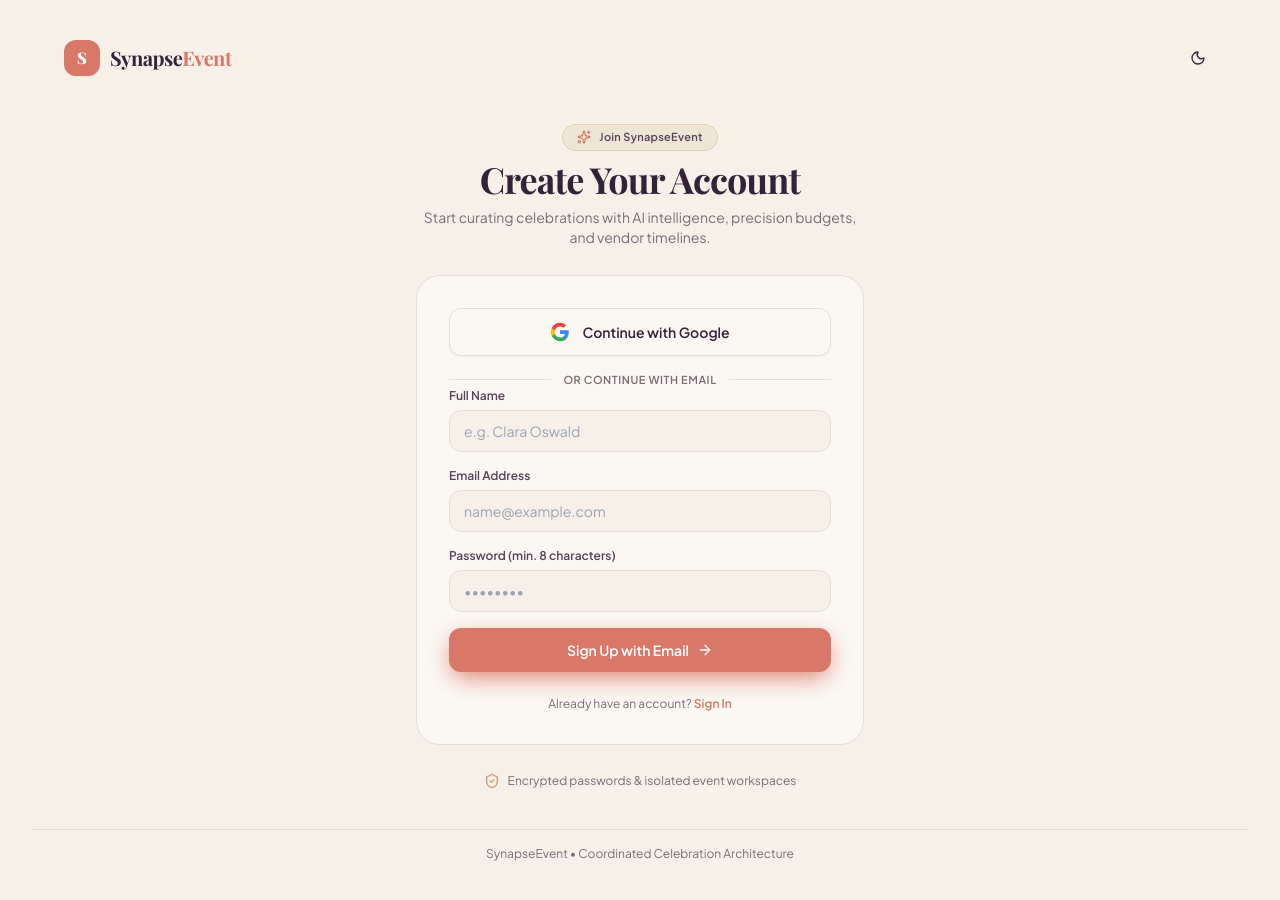
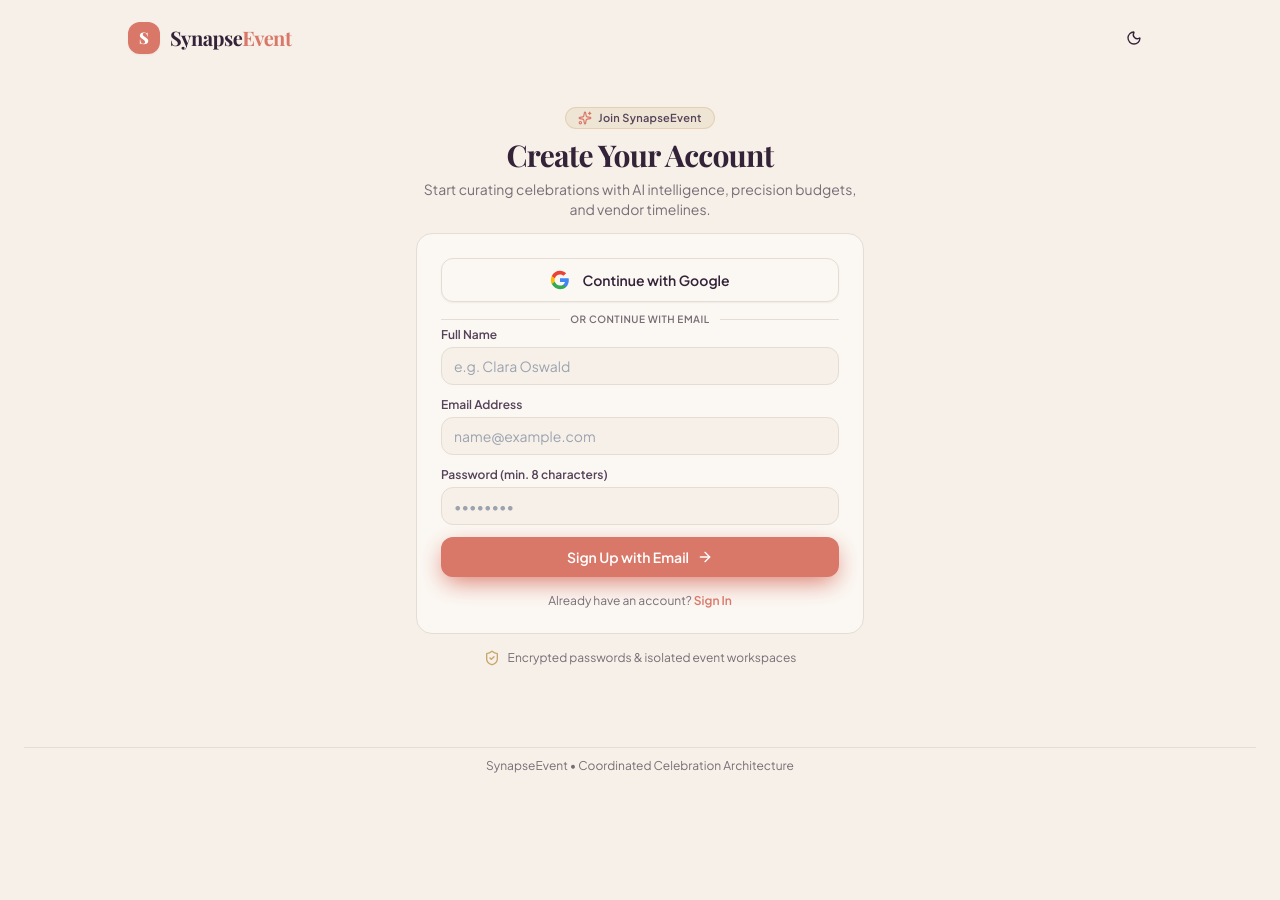
Before and after one commit to Shubham-singh1712/Synapse-event-, a Next.js app: page /sign-up in a window 1280 px wide. Shown: the top 900 px of the page. After the commit the page ends 800 px from the top, so only its background shows below. Built offline with nearby package versions, Linux system fonts and the light colour scheme; a web font is replaced by a local one.

Commit message:
fix(auth): optimize sign-in and sign-up spacing to fit completely within viewport

```diff
--- /dev/null
+++ b/src/app/not-found.tsx
@@ -0,0 +1,29 @@
+import Link from "next/link";
+import { ArrowLeft } from "lucide-react";
+
+export default function NotFound() {
+  return (
+    <div className="min-h-screen bg-page text-primary flex flex-col items-center justify-center p-6 text-center">
+      <div className="max-w-md w-full space-y-4">
+        <div className="w-12 h-12 rounded-2xl bg-coral/10 text-coral flex items-center justify-center mx-auto text-xl font-bold font-serif">
+          404
+        </div>
+        <h1 className="font-serif text-3xl font-bold tracking-tight text-primary">
+          Celebration Not Found
+        </h1>
+        <p className="text-sm text-muted">
+          The page or celebration workspace you are looking for does not exist or has been moved.
+        </p>
+        <div className="pt-2">
+          <Link
+            href="/"
+            className="inline-flex items-center gap-2 px-5 py-2.5 rounded-xl bg-coral hover:bg-coral-hover text-white text-sm font-semibold transition shadow-coral"
+          >
+            <ArrowLeft className="w-4 h-4" />
+            <span>Return to Home</span>
+          </Link>
+        </div>
+      </div>
+    </div>
+  );
+}
--- a/src/app/sign-up/page.tsx
+++ b/src/app/sign-up/page.tsx
@@ -103,22 +103,22 @@ function SignUpContent() {
   };
 
   return (
-    <div className="max-w-md mx-auto w-full py-10 space-y-7">
+    <div className="max-w-md mx-auto w-full my-auto py-2 sm:py-3 space-y-3 sm:space-y-3.5">
       {/* Header branding */}
-      <div className="text-center space-y-2">
-        <div className="inline-flex items-center gap-2 px-3.5 py-1 rounded-full bg-champagne/15 border border-champagne/30 text-[11px] font-semibold text-secondary tracking-wide">
+      <div className="text-center space-y-1 sm:space-y-1.5">
+        <div className="inline-flex items-center gap-1.5 px-3 py-0.5 rounded-full bg-champagne/15 border border-champagne/30 text-[11px] font-semibold text-secondary tracking-wide">
           <Sparkles className="w-3.5 h-3.5 text-coral" />
           <span>Join SynapseEvent</span>
         </div>
-        <h1 className="font-serif text-3xl sm:text-4xl font-bold text-primary tracking-tight">
+        <h1 className="font-serif text-2xl sm:text-3xl font-bold text-primary tracking-tight">
           Create Your Account
         </h1>
-        <p className="text-sm text-muted">
+        <p className="text-xs sm:text-sm text-muted">
           Start curating celebrations with AI intelligence, precision budgets, and vendor timelines.
         </p>
 
         {validArchetype && (
-          <div className="mt-3 bg-coral/10 border border-coral/20 rounded-2xl py-2 px-3 text-xs text-center text-primary font-medium">
+          <div className="mt-2 bg-coral/10 border border-coral/20 rounded-xl py-1 px-3 text-xs text-center text-primary font-medium">
             Sign up to start planning your{" "}
             <span className="font-bold text-coral capitalize">{validArchetype.toLowerCase()}</span> celebration
           </div>
@@ -127,7 +127,7 @@ function SignUpContent() {
 
       {/* Google OAuth Configuration Notice */}
       {isGoogleUnconfigured && (
-        <div className="bg-amber-500/10 border border-amber-500/30 rounded-2xl p-4 text-xs space-y-2 animate-in fade-in duration-200">
+        <div className="bg-amber-500/10 border border-amber-500/30 rounded-xl p-3 text-xs space-y-1.5 animate-in fade-in duration-200">
           <div className="flex items-center gap-2 text-amber-600 dark:text-amber-400 font-semibold">
             <Settings className="w-4 h-4 shrink-0" />
             <span>Google OAuth Setup Required</span>
@@ -148,7 +148,7 @@ function SignUpContent() {
 
       {/* Database Unprovisioned Notice */}
       {isDbUnprovisioned && !isGoogleUnconfigured && (
-        <div className="bg-amber-500/10 border border-amber-500/30 rounded-2xl p-4 text-xs space-y-2">
+        <div className="bg-amber-500/10 border border-amber-500/30 rounded-xl p-3 text-xs space-y-1.5">
           <div className="flex items-center gap-2 text-amber-600 dark:text-amber-400 font-semibold">
             <Database className="w-4 h-4 shrink-0" />
             <span>Database Persistence Unprovisioned</span>
@@ -168,36 +168,36 @@ function SignUpContent() {
 
       {/* General Error message */}
       {errorMsg && !isDbUnprovisioned && !isGoogleUnconfigured && (
-        <div className="bg-red-500/10 border border-red-500/30 rounded-2xl p-4 text-xs text-red-600 dark:text-red-300 flex items-center gap-2.5">
+        <div className="bg-red-500/10 border border-red-500/30 rounded-xl p-3 text-xs text-red-600 dark:text-red-300 flex items-center gap-2">
           <AlertTriangle className="w-4 h-4 shrink-0 text-red-500" />
           <span className="font-medium">{errorMsg}</span>
         </div>
       )}
 
       {/* Form Card */}
-      <div className="bg-surface border border-border rounded-3xl p-6 sm:p-8 shadow-soft transition-colors">
+      <div className="bg-surface border border-border rounded-2xl p-4 sm:p-6 shadow-soft transition-colors">
         {/* 1. Google OAuth Option */}
-        <div className="space-y-4">
+        <div className="space-y-2.5">
           <GoogleSignInButton
             text="Continue with Google"
             returnUrl={safeDestination !== "/dashboard" ? safeDestination : undefined}
           />
 
           {/* Visual Divider */}
-          <div className="relative flex items-center justify-center my-5">
+          <div className="relative flex items-center justify-center my-2.5 sm:my-3">
             <div className="absolute inset-0 flex items-center">
               <div className="w-full border-t border-border" />
             </div>
-            <span className="relative bg-surface px-3 text-[11px] font-semibold tracking-wider text-muted uppercase">
+            <span className="relative bg-surface px-2.5 text-[10px] font-semibold tracking-wider text-muted uppercase">
               OR CONTINUE WITH EMAIL
             </span>
           </div>
         </div>
 
         {/* 2. Email & Password Registration Form */}
-        <form onSubmit={handleSubmit} className="space-y-4">
+        <form onSubmit={handleSubmit} className="space-y-2.5 sm:space-y-3">
           <div>
-            <label className="block text-xs font-semibold text-secondary mb-1.5" htmlFor="name">
+            <label className="block text-xs font-semibold text-secondary mb-1" htmlFor="name">
               Full Name
             </label>
             <input
@@ -207,12 +207,12 @@ function SignUpContent() {
               onChange={(e) => setName(e.target.value)}
               placeholder="e.g. Clara Oswald"
               required
-              className="w-full bg-page border border-border rounded-xl px-3.5 py-2.5 text-sm text-primary placeholder:text-muted/60 focus:outline-none focus:border-coral focus:ring-1 focus:ring-coral transition"
+              className="w-full bg-page border border-border rounded-xl px-3 py-2 text-sm text-primary placeholder:text-muted/60 focus:outline-none focus:border-coral focus:ring-1 focus:ring-coral transition"
             />
           </div>
 
           <div>
-            <label className="block text-xs font-semibold text-secondary mb-1.5" htmlFor="email">
+            <label className="block text-xs font-semibold text-secondary mb-1" htmlFor="email">
               Email Address
             </label>
             <input
@@ -222,12 +222,12 @@ function SignUpContent() {
               onChange={(e) => setEmail(e.target.value)}
               placeholder="name@example.com"
               required
-              className="w-full bg-page border border-border rounded-xl px-3.5 py-2.5 text-sm text-primary placeholder:text-muted/60 focus:outline-none focus:border-coral focus:ring-1 focus:ring-coral transition"
+              className="w-full bg-page border border-border rounded-xl px-3 py-2 text-sm text-primary placeholder:text-muted/60 focus:outline-none focus:border-coral focus:ring-1 focus:ring-coral transition"
             />
           </div>
 
           <div>
-            <label className="block text-xs font-semibold text-secondary mb-1.5" htmlFor="password">
+            <label className="block text-xs font-semibold text-secondary mb-1" htmlFor="password">
               Password (min. 8 characters)
             </label>
             <input
@@ -238,7 +238,7 @@ function SignUpContent() {
               placeholder="••••••••"
               minLength={8}
               required
-              className="w-full bg-page border border-border rounded-xl px-3.5 py-2.5 text-sm text-primary placeholder:text-muted/60 focus:outline-none focus:border-coral focus:ring-1 focus:ring-coral transition"
+              className="w-full bg-page border border-border rounded-xl px-3 py-2 text-sm text-primary placeholder:text-muted/60 focus:outline-none focus:border-coral focus:ring-1 focus:ring-coral transition"
             />
           </div>
 
@@ -246,7 +246,7 @@ function SignUpContent() {
             type="submit"
             id="sign-up-submit-btn"
             disabled={isLoading}
-            className="w-full py-3 rounded-xl bg-coral hover:bg-coral-hover disabled:opacity-50 text-white font-semibold text-sm shadow-coral transition flex items-center justify-center gap-2 mt-2"
+            className="w-full py-2.5 rounded-xl bg-coral hover:bg-coral-hover disabled:opacity-50 text-white font-semibold text-sm shadow-coral transition flex items-center justify-center gap-2 mt-1"
           >
             {isLoading ? (
               <span>Creating account...</span>
@@ -258,7 +258,7 @@ function SignUpContent() {
             )}
           </button>
 
-          <p className="text-center text-xs text-muted pt-2">
+          <p className="text-center text-xs text-muted pt-1">
             Already have an account?{" "}
             <Link
               href={buildAuthRedirectUrl(typeParam, returnUrlParam, "/sign-in")}
@@ -270,7 +270,7 @@ function SignUpContent() {
         </form>
       </div>
 
-      <div className="flex items-center justify-center gap-2 text-xs text-muted">
+      <div className="flex items-center justify-center gap-2 text-[11px] sm:text-xs text-muted pt-0.5">
         <ShieldCheck className="w-4 h-4 text-champagne" />
         <span>Encrypted passwords & isolated event workspaces</span>
       </div>
@@ -280,25 +280,25 @@ function SignUpContent() {
 
 export default function SignUpPage() {
   return (
-    <div className="min-h-screen bg-page text-primary flex flex-col justify-between p-4 sm:p-8 transition-colors">
+    <div className="min-h-screen bg-page text-primary flex flex-col justify-between px-4 py-3 sm:px-6 sm:py-4 transition-colors">
       {/* Top Bar with brand & theme toggle */}
-      <div className="max-w-6xl mx-auto w-full flex items-center justify-between py-2">
+      <div className="max-w-5xl mx-auto w-full flex items-center justify-between py-1">
         <Link href="/" className="inline-flex items-center gap-2.5 group" aria-label="SynapseEvent Home">
-          <div className="w-9 h-9 rounded-xl bg-coral flex items-center justify-center text-white font-serif font-black shadow-sm group-hover:scale-105 transition">
+          <div className="w-8 h-8 rounded-xl bg-coral flex items-center justify-center text-white font-serif font-black shadow-sm group-hover:scale-105 transition text-base">
             S
           </div>
-          <span className="font-serif text-xl font-bold tracking-tight text-primary">
+          <span className="font-serif text-lg sm:text-xl font-bold tracking-tight text-primary">
             Synapse<span className="text-coral">Event</span>
           </span>
         </Link>
         <ThemeToggle />
       </div>
 
-      <Suspense fallback={<div className="max-w-md mx-auto w-full py-10 text-center text-muted text-sm">Loading sign-up...</div>}>
+      <Suspense fallback={<div className="max-w-md mx-auto w-full py-4 text-center text-muted text-sm">Loading sign-up...</div>}>
         <SignUpContent />
       </Suspense>
 
-      <footer className="text-center text-muted text-xs py-4 border-t border-border">
+      <footer className="text-center text-muted text-xs py-2 sm:py-2.5 border-t border-border mt-auto">
         SynapseEvent • Coordinated Celebration Architecture
       </footer>
     </div>
--- a/src/components/auth/GoogleSignInButton.tsx
+++ b/src/components/auth/GoogleSignInButton.tsx
@@ -63,7 +63,7 @@ export default function GoogleSignInButton({
       id="google-sign-in-btn"
       onClick={handleClick}
       disabled={disabled || isRedirecting}
-      className={`w-full h-12 px-4 rounded-xl font-semibold text-sm transition-all duration-200
+      className={`w-full h-10 sm:h-11 px-4 rounded-xl font-semibold text-sm transition-all duration-200
         flex items-center justify-center gap-3
         bg-surface text-primary border border-border
         hover:bg-surface-elevated hover:border-border/80 hover:shadow-soft
```
Also changed, not shown: src/app/sign-in/page.tsx (+27 -27 lines).
